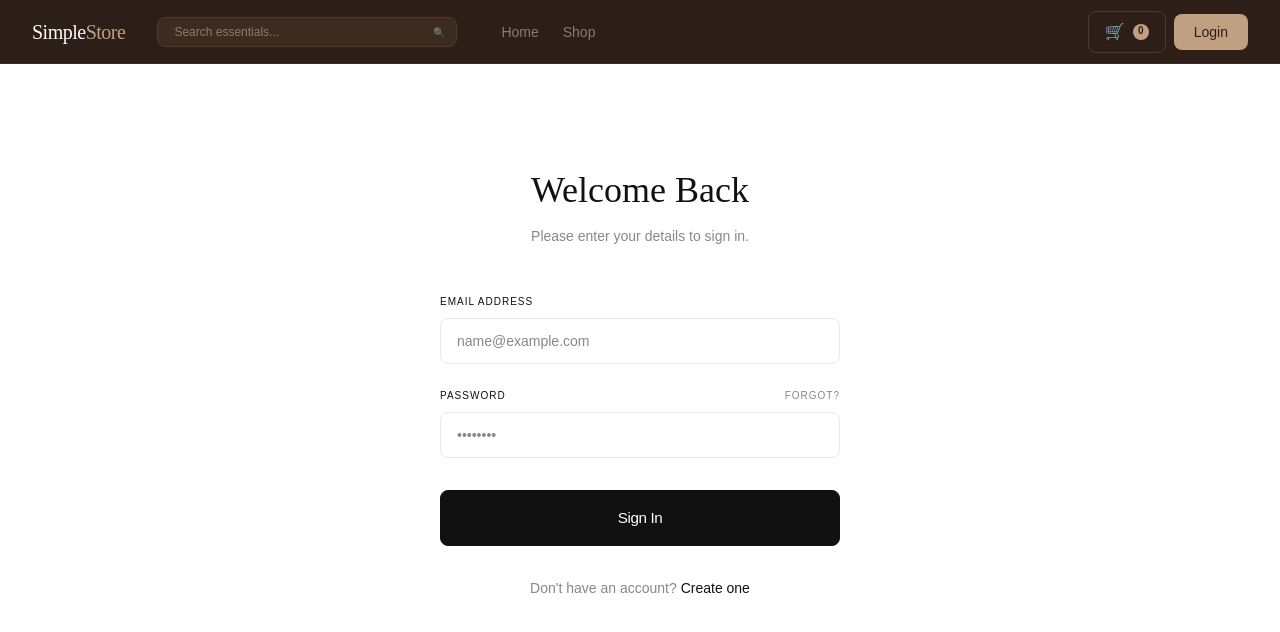
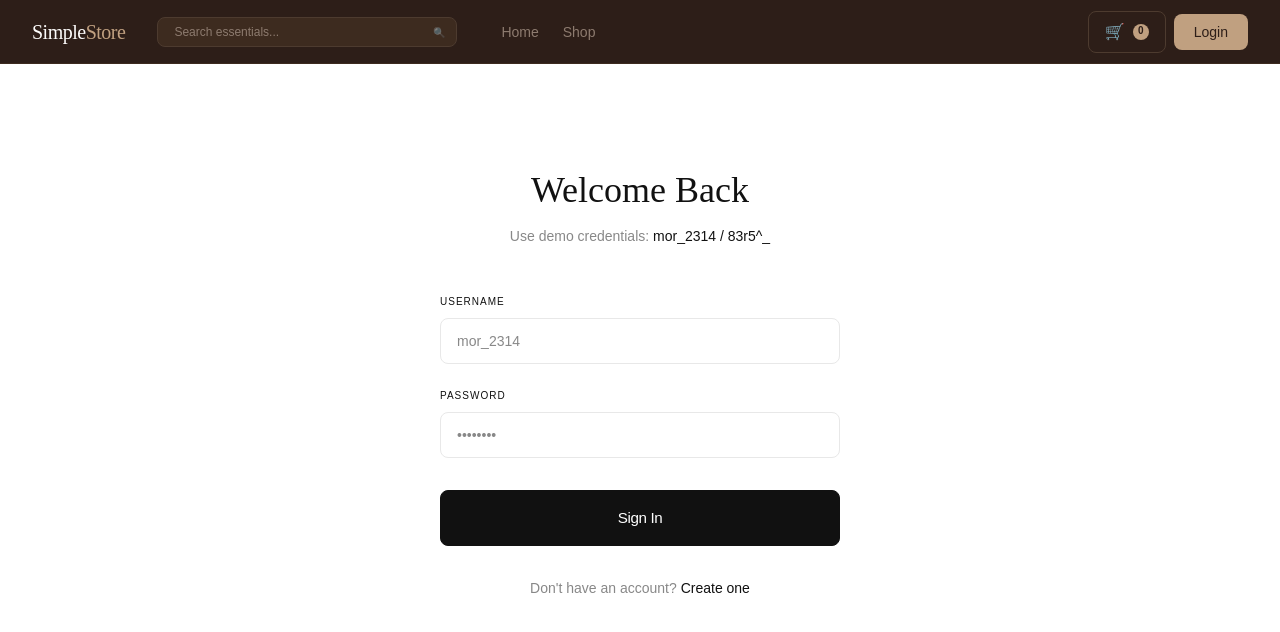
Before and after one commit to suzall07/simplestore, a React (Vite) app in the folder simplestore/: page /login in a window 1280 px wide. Shown: the top 632 px of the page. Built offline with nearby package versions, Linux system fonts and the light colour scheme.

Commit message:
added protected route

```diff
--- a/simplestore/src/App.tsx
+++ b/simplestore/src/App.tsx
@@ -2,6 +2,7 @@ import { BrowserRouter, Routes, Route } from "react-router-dom";
 import { Suspense, lazy } from "react";
 import Layout from "./components/layout/Layout";
 import LoadingSpinner from "./components/ui/LoadingSpinner";
+import ProtectedRoute from "./components/ProtectedRoute";
 
 const Home = lazy(() => import("./pages/Home"));
 const Products = lazy(() => import("./pages/Products"));
@@ -19,7 +20,14 @@ function App() {
             <Route path="products" element={<Products />} />
             <Route path="products/:id" element={<ProductDetail />} />
             <Route path="login" element={<Login />} />
-            <Route path="cart" element={<Cart />} />
+            <Route
+              path="cart"
+              element={
+                <ProtectedRoute>
+                  <Cart />
+                </ProtectedRoute>
+              }
+            />
           </Route>
         </Routes>
       </Suspense>
--- /dev/null
+++ b/simplestore/src/components/ProtectedRoute.tsx
@@ -0,0 +1,18 @@
+import { Navigate } from "react-router-dom";
+import { useAuthStore } from "../store/authStore";
+
+interface ProtectedRouteProps {
+  children: React.ReactNode;
+}
+
+const ProtectedRoute = ({ children }: ProtectedRouteProps) => {
+  const { token } = useAuthStore();
+
+  if (!token) {
+    return <Navigate to="/login" replace />;
+  }
+
+  return <>{children}</>;
+};
+
+export default ProtectedRoute;
--- a/simplestore/src/components/layout/Navbar.tsx
+++ b/simplestore/src/components/layout/Navbar.tsx
@@ -2,6 +2,7 @@ import { useState, useEffect } from "react";
 import { Link, NavLink, useNavigate, useSearchParams, useLocation } from "react-router-dom";
 import { useDebounce } from "../../hooks/useDebounce";
 import { useCartStore } from "../../store/cartStore";
+import { useAuthStore } from "../../store/authStore";
 
 const Navbar = () => {
   const [open, setOpen] = useState(false);
@@ -9,11 +10,11 @@ const Navbar = () => {
   const location = useLocation();
   const [searchParams] = useSearchParams();
   const totalItems = useCartStore((state) => state.totalItems());
+  const { token, logout } = useAuthStore();
 
   const [searchQuery, setSearchQuery] = useState(searchParams.get("q") || "");
   const debouncedSearch = useDebounce(searchQuery, 300);
 
-  // Sync searchQuery with URL q param changes
   useEffect(() => {
     const q = searchParams.get("q");
     if (q !== searchQuery && location.pathname === "/products") {
@@ -21,7 +22,6 @@ const Navbar = () => {
     }
   }, [searchParams, location.pathname, searchQuery]);
 
-  // Handle URL updates
   useEffect(() => {
     if (debouncedSearch) {
       const params = new URLSearchParams(searchParams);
@@ -90,7 +90,23 @@ const Navbar = () => {
             <span className="text-base">🛒</span>
             <span className="bg-[#C0A080] text-[#2D1E18] text-[10px] w-4 h-4 rounded-full flex items-center justify-center font-bold">{totalItems}</span>
           </Link>
-          <Link to="/login" className="px-5 py-2 rounded-custom bg-[#C0A080] text-[#2D1E18] text-sm font-medium hover:bg-[#D0B090] transition-colors">Login</Link>
+
+          {token ? (
+            <div className="flex items-center gap-2">
+              <span className="text-sm text-[#FDFCFB] hidden md:inline">Hi, User</span>
+              <button
+                onClick={logout}
+                className="px-5 py-2 rounded-custom bg-transparent border border-[#4D3B2F] text-[#FDFCFB] text-sm font-medium hover:bg-[#3D2B1F] transition-colors"
+              >
+                Logout
+              </button>
+            </div>
+          ) : (
+            <Link to="/login" className="px-5 py-2 rounded-custom bg-[#C0A080] text-[#2D1E18] text-sm font-medium hover:bg-[#D0B090] transition-colors">
+              Login
+            </Link>
+          )}
+
           <button
             className="flex md:hidden flex-col gap-1 p-1.5"
             onClick={() => setOpen(!open)}
@@ -125,9 +141,22 @@ const Navbar = () => {
             <NavLink to="/cart" onClick={() => setOpen(false)} className="text-lg py-4 border-b border-[#3D2B1F] text-[#8D7B6F] hover:text-[#FDFCFB]">
               Cart
             </NavLink>
-            <NavLink to="/login" onClick={() => setOpen(false)} className="text-lg py-4 text-[#8D7B6F] hover:text-[#FDFCFB]">
-              Login
-            </NavLink>
+
+            {token ? (
+              <button
+                onClick={() => {
+                  logout();
+                  setOpen(false);
+                }}
+                className="text-lg py-4 text-left text-[#8D7B6F] hover:text-[#FDFCFB]"
+              >
+                Logout
+              </button>
+            ) : (
+              <NavLink to="/login" onClick={() => setOpen(false)} className="text-lg py-4 text-[#8D7B6F] hover:text-[#FDFCFB]">
+                Login
+              </NavLink>
+            )}
           </div>
         </div>
       )}
--- a/simplestore/src/pages/Login.tsx
+++ b/simplestore/src/pages/Login.tsx
@@ -1,44 +1,88 @@
+import { useState } from "react";
+import { Link, useNavigate } from "react-router-dom";
+import { useAuthStore } from "../store/authStore";
+
 const Login = () => {
+  const navigate = useNavigate();
+  const { login, isLoading, error, clearError } = useAuthStore();
+
+  const [username, setUsername] = useState("");
+  const [password, setPassword] = useState("");
+
+  const handleSubmit = async (e: React.FormEvent) => {
+    e.preventDefault();
+    clearError();
+
+    const success = await login(username, password);
+    if (success) {
+      navigate("/"); // Redirect to home after successful login
+    }
+  };
+
   return (
     <div className="min-h-[80vh] flex items-center justify-center px-8">
       <div className="max-w-[400px] w-full py-12">
         <div className="text-center mb-12">
           <h1 className="font-display text-4xl text-[#111111] mb-4">Welcome Back</h1>
-          <p className="text-text-muted font-light text-sm">Please enter your details to sign in.</p>
+          <p className="text-text-muted font-light text-sm">
+            Use demo credentials: <span className="font-medium text-[#111111]">mor_2314 / 83r5^_</span>
+          </p>
         </div>
 
-        <form className="flex flex-col gap-6" onSubmit={(e) => e.preventDefault()}>
+        {error && (
+          <div className="mb-6 p-4 bg-red-50 border border-red-200 rounded-custom">
+            <p className="text-red-600 text-sm">{error}</p>
+          </div>
+        )}
+
+        <form className="flex flex-col gap-6" onSubmit={handleSubmit}>
           <div className="flex flex-col gap-2">
-            <label htmlFor="email" className="text-[10px] uppercase tracking-widest text-[#111111] font-medium">Email Address</label>
+            <label htmlFor="username" className="text-[10px] uppercase tracking-widest text-[#111111] font-medium">
+              Username
+            </label>
             <input
-              id="email"
-              type="email"
-              placeholder="name@example.com"
+              id="username"
+              type="text"
+              placeholder="mor_2314"
+              value={username}
+              onChange={(e) => setUsername(e.target.value)}
+              required
               className="w-full px-4 py-3 border border-border-custom rounded-custom focus:outline-none focus:border-[#111111] transition-colors text-sm font-light"
             />
           </div>
 
           <div className="flex flex-col gap-2">
             <div className="flex justify-between items-center">
-              <label htmlFor="pass" className="text-[10px] uppercase tracking-widest text-[#111111] font-medium">Password</label>
-              <button type="button" className="text-[10px] uppercase tracking-widest text-text-muted hover:text-[#111111]">Forgot?</button>
+              <label htmlFor="password" className="text-[10px] uppercase tracking-widest text-[#111111] font-medium">
+                Password
+              </label>
             </div>
             <input
-              id="pass"
+              id="password"
               type="password"
               placeholder="••••••••"
+              value={password}
+              onChange={(e) => setPassword(e.target.value)}
+              required
               className="w-full px-4 py-3 border border-border-custom rounded-custom focus:outline-none focus:border-[#111111] transition-colors text-sm font-light"
             />
           </div>
 
-          <button type="submit" className="btn btn-primary btn-lg justify-center py-4 mt-2">
-            Sign In
+          <button
+            type="submit"
+            disabled={isLoading}
+            className="btn btn-primary btn-lg justify-center py-4 mt-2 disabled:opacity-50 disabled:cursor-not-allowed"
+          >
+            {isLoading ? "Signing in..." : "Sign In"}
           </button>
         </form>
 
         <div className="mt-8 text-center">
           <p className="text-sm text-text-muted font-light">
-            Don't have an account? <button className="text-[#111111] font-medium hover:underline underline-offset-4">Create one</button>
+            Don't have an account?{" "}
+            <button className="text-[#111111] font-medium hover:underline underline-offset-4">
+              Create one
+            </button>
           </p>
         </div>
       </div>
--- /dev/null
+++ b/simplestore/src/store/authStore.ts
@@ -0,0 +1,77 @@
+import { create } from 'zustand';
+import { persist } from 'zustand/middleware';
+import axios from 'axios';
+
+interface User {
+  email: string;
+  username?: string;
+}
+
+interface AuthState {
+  user: User | null;
+  token: string | null;
+  isLoading: boolean;
+  error: string | null;
+  login: (username: string, password: string) => Promise<boolean>;
+  logout: () => void;
+  clearError: () => void;
+}
+
+const BASE_URL = 'https://fakestoreapi.com';
+
+export const useAuthStore = create<AuthState>()(
+  persist(
+    (set) => ({
+      user: null,
+      token: null,
+      isLoading: false,
+      error: null,
+
+      login: async (username: string, password: string) => {
+        set({ isLoading: true, error: null });
+
+        try {
+          const response = await axios.post(`${BASE_URL}/auth/login`, {
+            username,
+            password
+          });
+
+          if (response.data.token) {
+            set({
+              user: { email: username, username },
+              token: response.data.token,
+              isLoading: false,
+              error: null
+            });
+            return true;
+          } else {
+            set({ error: 'Invalid response from server', isLoading: false });
+            return false;
+          }
+        } catch (error) {
+          let errorMessage = 'Login failed. Please check your credentials.';
+
+          if (axios.isAxiosError(error) && error.response) {
+            if (error.response.status === 401) {
+              errorMessage = 'Invalid username or password';
+            }
+          }
+
+          set({ error: errorMessage, isLoading: false });
+          return false;
+        }
+      },
+
+      logout: () => {
+        set({ user: null, token: null, error: null });
+      },
+
+      clearError: () => {
+        set({ error: null });
+      }
+    }),
+    {
+      name: 'auth-storage',
+    }
+  )
+);
```
